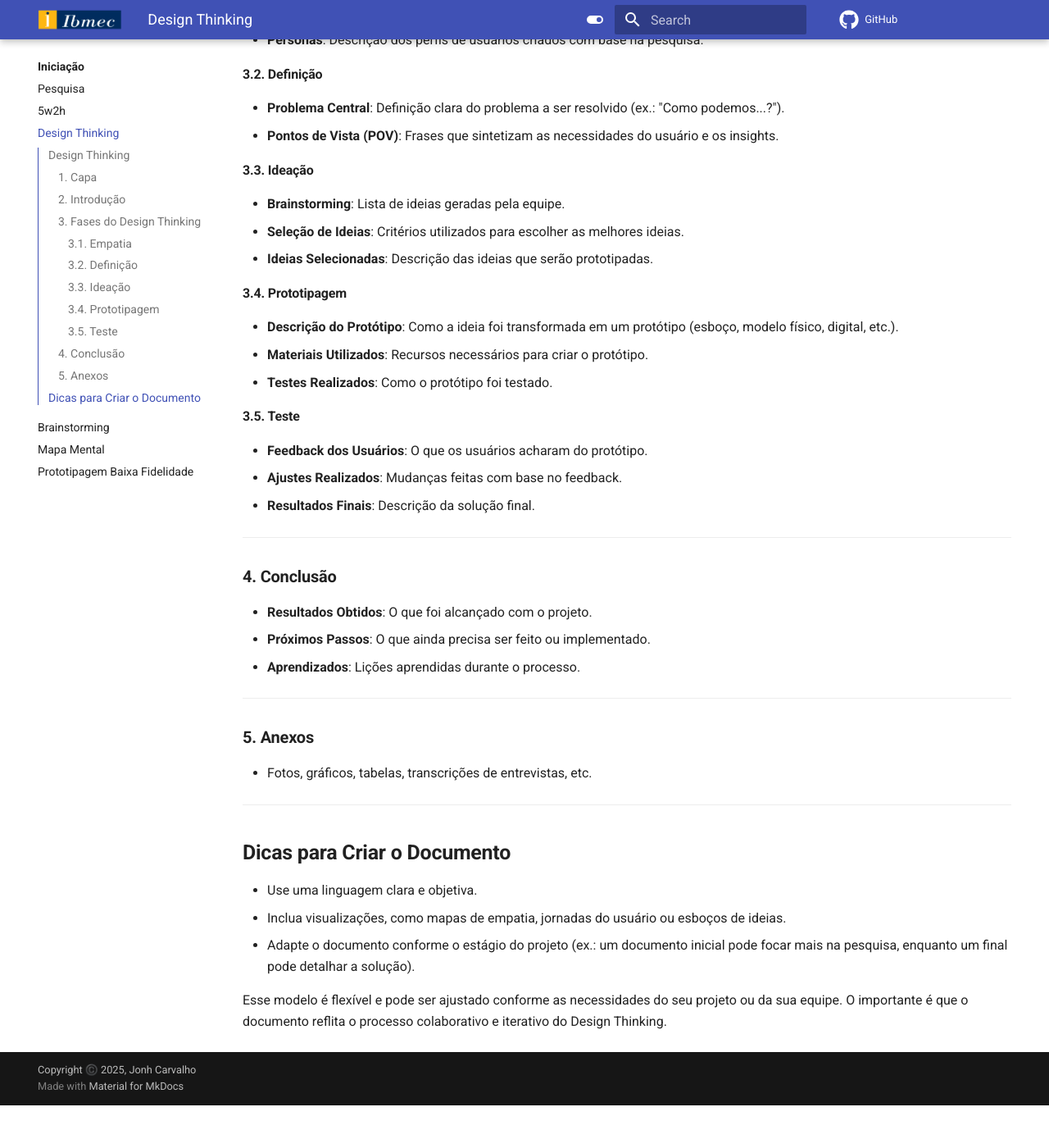
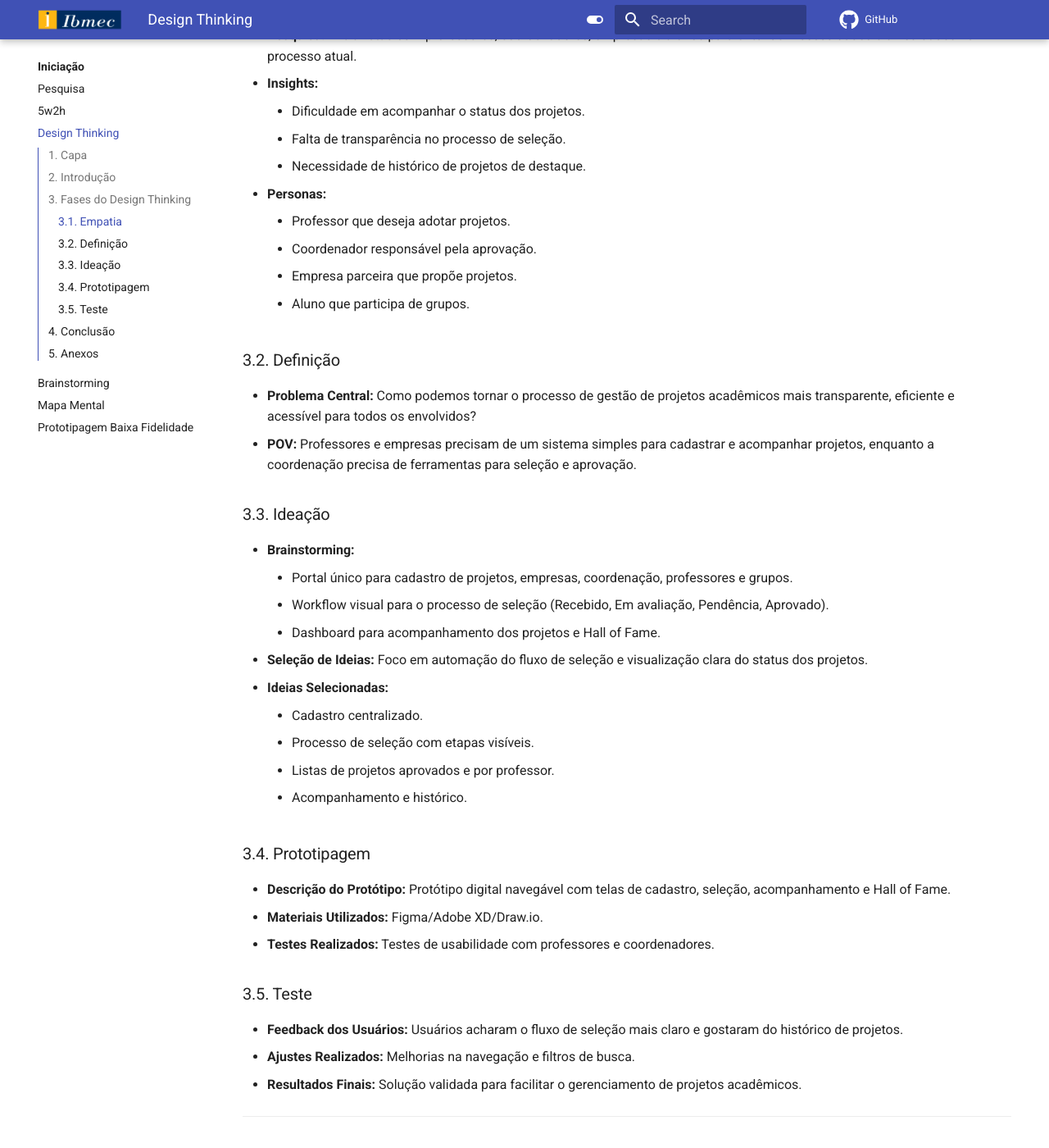
Before and after one commit to Projetos-de-Extensao/PBE_25.2_8002_II, an MkDocs documentation site: the page built from docs/Iniciacao/design_thinking.md, in a window 1280 px wide and 1400 px high, scrolled down 898 px. Shown: the whole window at 82% size. Built offline with MkDocs 1.6.1 and Material for MkDocs 9.7.7, drawn with Linux system fonts in a browser that asks for light colours; comment, search, counter and statistics services are not loaded; before the commit the page ends 2246 px from its top, so only the background shows below that; some of the changed text lies outside the part shown.

Commit message:
design thinking

```diff
--- a/docs/Iniciacao/design_thinking.md
+++ b/docs/Iniciacao/design_thinking.md
@@ -1,79 +1,71 @@
----
-id: dt
-title: Design Thinking
----
 
-## **Design Thinking**
+# Design Thinking – Plataforma de Gestão de Projetos Acadêmicos
 
-### **1. Capa**
-
-- Título do Projeto
-- Nome da Equipe
-- Data
-- Logo da Empresa/Organização (se aplicável)
+## 1. Capa
+- Título do Projeto: Plataforma de Gestão de Projetos Acadêmicos
+- Nome da Equipe: [Preencher]
+- Data: [Preencher]
+- Logo da Instituição/Empresa: [Inserir se aplicável]
 
 ---
 
-### **2. Introdução**
-
-- **Contexto do Projeto**: Breve descrição do problema ou oportunidade.
-- **Objetivo**: O que se espera alcançar com o projeto.
-- **Público-Alvo**: Quem será impactado pela solução.
-- **Escopo**: Limites e abrangência do projeto.
+## 2. Introdução
+- **Contexto do Projeto:** Necessidade de organizar, acompanhar e avaliar projetos acadêmicos em parceria com empresas, professores e coordenação.
+- **Objetivo:** Facilitar o cadastro, seleção, acompanhamento e histórico de projetos acadêmicos, promovendo transparência e eficiência.
+- **Público-Alvo:** Professores, empresas parceiras, coordenação acadêmica e grupos de alunos.
+- **Escopo:** Cadastro e gestão de projetos, empresas, coordenação, professores, grupos; processo de seleção; acompanhamento; histórico (Hall of Fame).
 
 ---
 
-### **3. Fases do Design Thinking**
+## 3. Fases do Design Thinking
 
-#### **3.1. Empatia**
+### 3.1. Empatia
+- **Pesquisa:** Entrevistas com professores, coordenadores, empresas e alunos para entender necessidades e dificuldades no processo atual.
+- **Insights:**
+	- Dificuldade em acompanhar o status dos projetos.
+	- Falta de transparência no processo de seleção.
+	- Necessidade de histórico de projetos de destaque.
+- **Personas:**
+	- Professor que deseja adotar projetos.
+	- Coordenador responsável pela aprovação.
+	- Empresa parceira que propõe projetos.
+	- Aluno que participa de grupos.
 
-- **Pesquisa**: Métodos utilizados para entender o usuário (entrevistas, observação, etc.).
-- **Insights**: Principais descobertas sobre as necessidades, desejos e dores do usuário.
-- **Personas**: Descrição dos perfis de usuários criados com base na pesquisa.
+### 3.2. Definição
+- **Problema Central:** Como podemos tornar o processo de gestão de projetos acadêmicos mais transparente, eficiente e acessível para todos os envolvidos?
+- **POV:** Professores e empresas precisam de um sistema simples para cadastrar e acompanhar projetos, enquanto a coordenação precisa de ferramentas para seleção e aprovação.
 
-#### **3.2. Definição**
+### 3.3. Ideação
+- **Brainstorming:**
+	- Portal único para cadastro de projetos, empresas, coordenação, professores e grupos.
+	- Workflow visual para o processo de seleção (Recebido, Em avaliação, Pendência, Aprovado).
+	- Dashboard para acompanhamento dos projetos e Hall of Fame.
+- **Seleção de Ideias:** Foco em automação do fluxo de seleção e visualização clara do status dos projetos.
+- **Ideias Selecionadas:**
+	- Cadastro centralizado.
+	- Processo de seleção com etapas visíveis.
+	- Listas de projetos aprovados e por professor.
+	- Acompanhamento e histórico.
 
-- **Problema Central**: Definição clara do problema a ser resolvido (ex.: "Como podemos...?").
-- **Pontos de Vista (POV)**: Frases que sintetizam as necessidades do usuário e os insights.
+### 3.4. Prototipagem
+- **Descrição do Protótipo:** Protótipo digital navegável com telas de cadastro, seleção, acompanhamento e Hall of Fame.
+- **Materiais Utilizados:** Figma/Adobe XD/Draw.io.
+- **Testes Realizados:** Testes de usabilidade com professores e coordenadores.
 
-#### **3.3. Ideação**
-
-- **Brainstorming**: Lista de ideias geradas pela equipe.
-- **Seleção de Ideias**: Critérios utilizados para escolher as melhores ideias.
-- **Ideias Selecionadas**: Descrição das ideias que serão prototipadas.
-
-#### **3.4. Prototipagem**
-
-- **Descrição do Protótipo**: Como a ideia foi transformada em um protótipo (esboço, modelo físico, digital, etc.).
-- **Materiais Utilizados**: Recursos necessários para criar o protótipo.
-- **Testes Realizados**: Como o protótipo foi testado.
-
-#### **3.5. Teste**
-
-- **Feedback dos Usuários**: O que os usuários acharam do protótipo.
-- **Ajustes Realizados**: Mudanças feitas com base no feedback.
-- **Resultados Finais**: Descrição da solução final.
+### 3.5. Teste
+- **Feedback dos Usuários:** Usuários acharam o fluxo de seleção mais claro e gostaram do histórico de projetos.
+- **Ajustes Realizados:** Melhorias na navegação e filtros de busca.
+- **Resultados Finais:** Solução validada para facilitar o gerenciamento de projetos acadêmicos.
 
 ---
 
-### **4. Conclusão**
-
-- **Resultados Obtidos**: O que foi alcançado com o projeto.
-- **Próximos Passos**: O que ainda precisa ser feito ou implementado.
-- **Aprendizados**: Lições aprendidas durante o processo.
+## 4. Conclusão
+- **Resultados Obtidos:** Processo de gestão mais transparente, fácil acompanhamento e histórico de projetos destacados.
+- **Próximos Passos:** Implementação do sistema, integração com sistemas acadêmicos existentes.
+- **Aprendizados:** Importância de envolver todos os perfis de usuários no processo de design.
 
 ---
 
-### **5. Anexos**
-
-- Fotos, gráficos, tabelas, transcrições de entrevistas, etc.
-
----
-
-## **Dicas para Criar o Documento**
-
-- Use uma linguagem clara e objetiva.
-- Inclua visualizações, como mapas de empatia, jornadas do usuário ou esboços de ideias.
-- Adapte o documento conforme o estágio do projeto (ex.: um documento inicial pode focar mais na pesquisa, enquanto um final pode detalhar a solução).
-
-Esse modelo é flexível e pode ser ajustado conforme as necessidades do seu projeto ou da sua equipe. O importante é que o documento reflita o processo colaborativo e iterativo do Design Thinking.
+## 5. Anexos
+- Protótipos das telas (cadastro, seleção, acompanhamento, Hall of Fame).
+- Mapas de empatia e jornadas do usuário.
```
